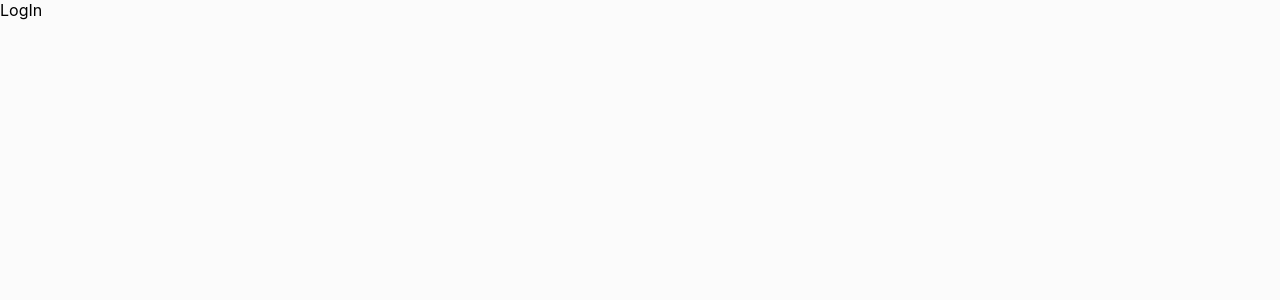
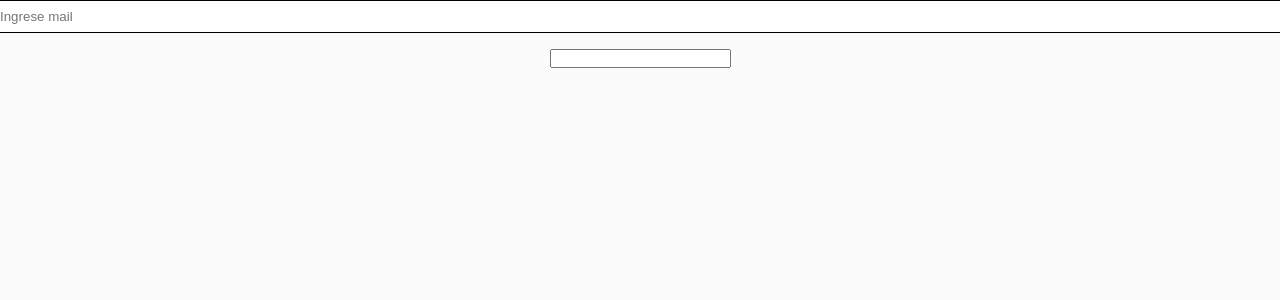
Before and after one commit to GuidoRial/board-message, a React (Create React App) app: page /login in a window 1280 px wide. Shown: the top 300 px of the page. Built offline with nearby package versions, Linux system fonts and the light colour scheme.

Commit message:
first commmit

```diff
--- a/src/components/LogIn/LogIn.js
+++ b/src/components/LogIn/LogIn.js
@@ -2,7 +2,16 @@ import React from 'react'
 
 const LogIn = () => {
   return (
-    <div>LogIn</div>
+    <div>
+      <form>
+      <input
+        className="input-field"
+        id="username"
+        type="text"
+        placeholder="Ingrese mail"/>
+      <input/>
+      </form>
+    </div>
   )
 }
 
```
Also changed, not shown: src/components/SignUp/SignUp.js (line endings or trailing spaces).
